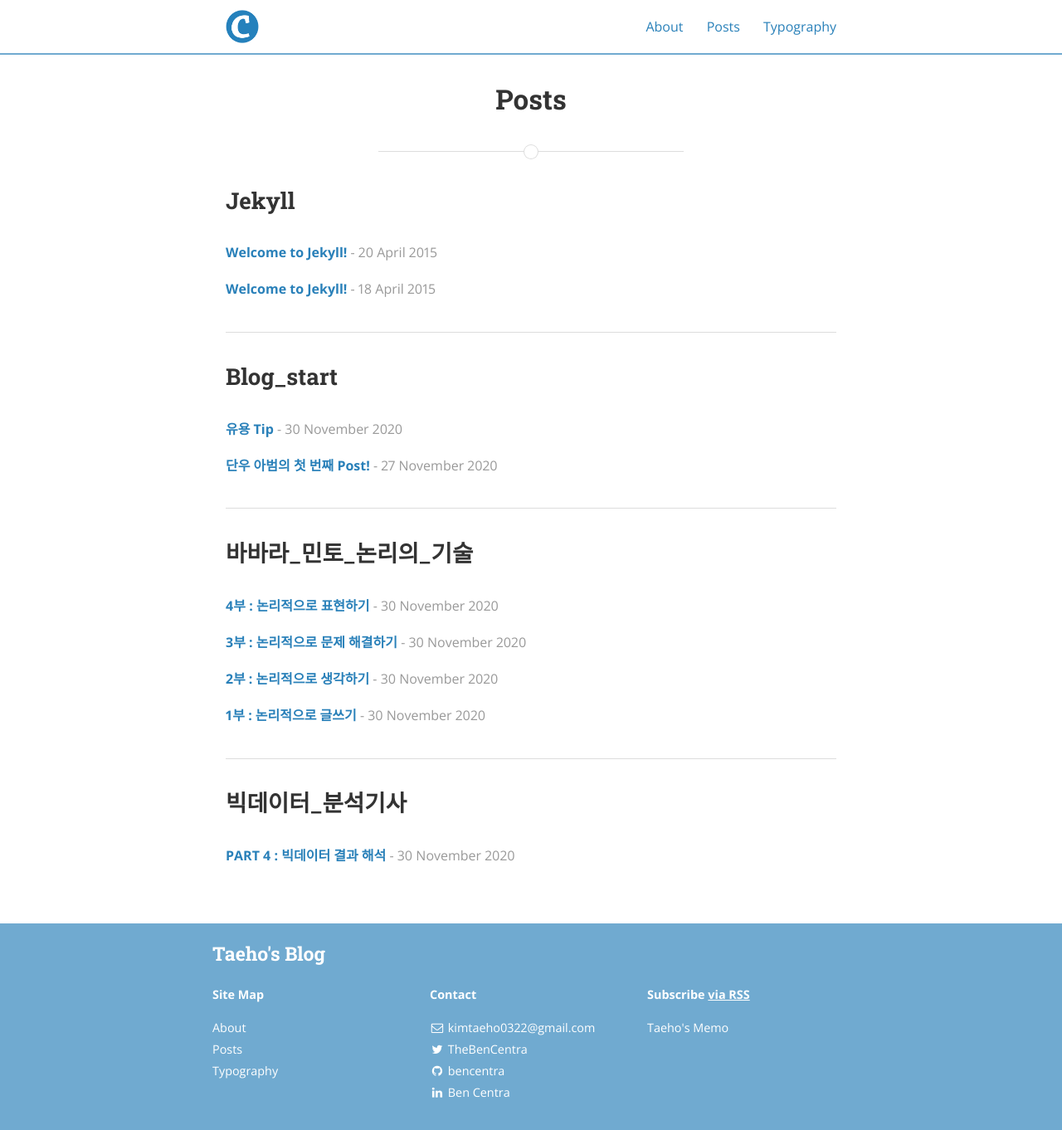
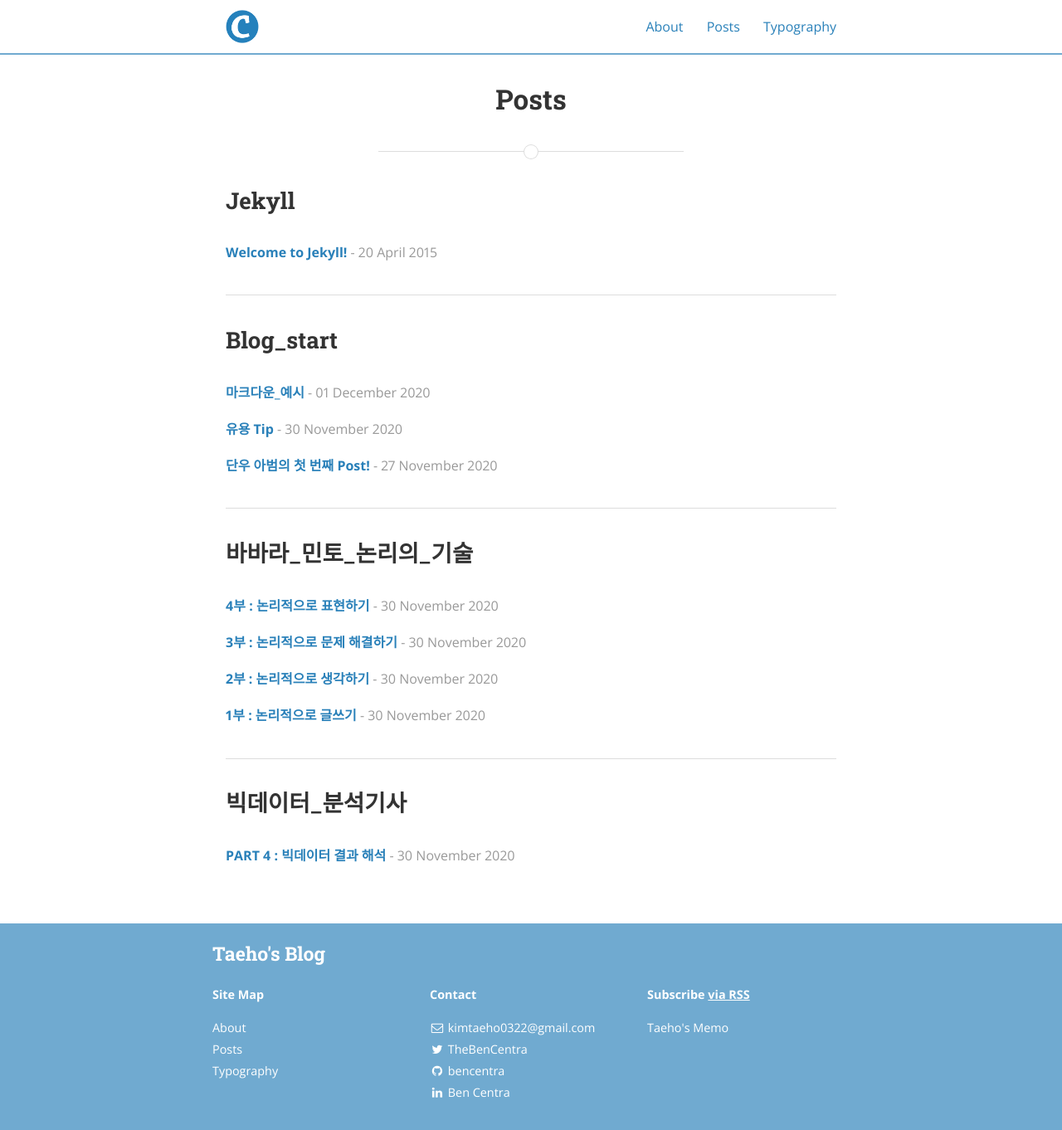
Before and after one commit to Taeho-Kim-0322/Taeho-Kim-0322.github.io, a Jekyll site: the page built from posts.md, in a window 1280 px wide and 1362 px high. Shown: the whole window at 83% size. Built offline with Jekyll 4.4.1, drawn with Linux system fonts in a browser that asks for light colours; nearby versions of some CDN libraries.

Commit message:
Update 2015-04-18-welcome-to-jekyll.md

```diff
--- a/_posts/2015-04-18-welcome-to-jekyll.md
+++ b/_posts/2015-04-18-welcome-to-jekyll.md
@@ -1,10 +1,10 @@
 ---
 layout: post
-title:  "Welcome to Jekyll!"
-date:   2015-04-18T14:25:52-05:00
-author: Ben Centra
-categories: Jekyll
-tags:	jekyll welcome
+title:  마크다운_예시
+date:   2020-12-01
+author: 단우아범
+categories: "Blog_Start"
+tags:
 cover:  "/assets/instacode.png"
 ---
 
```
